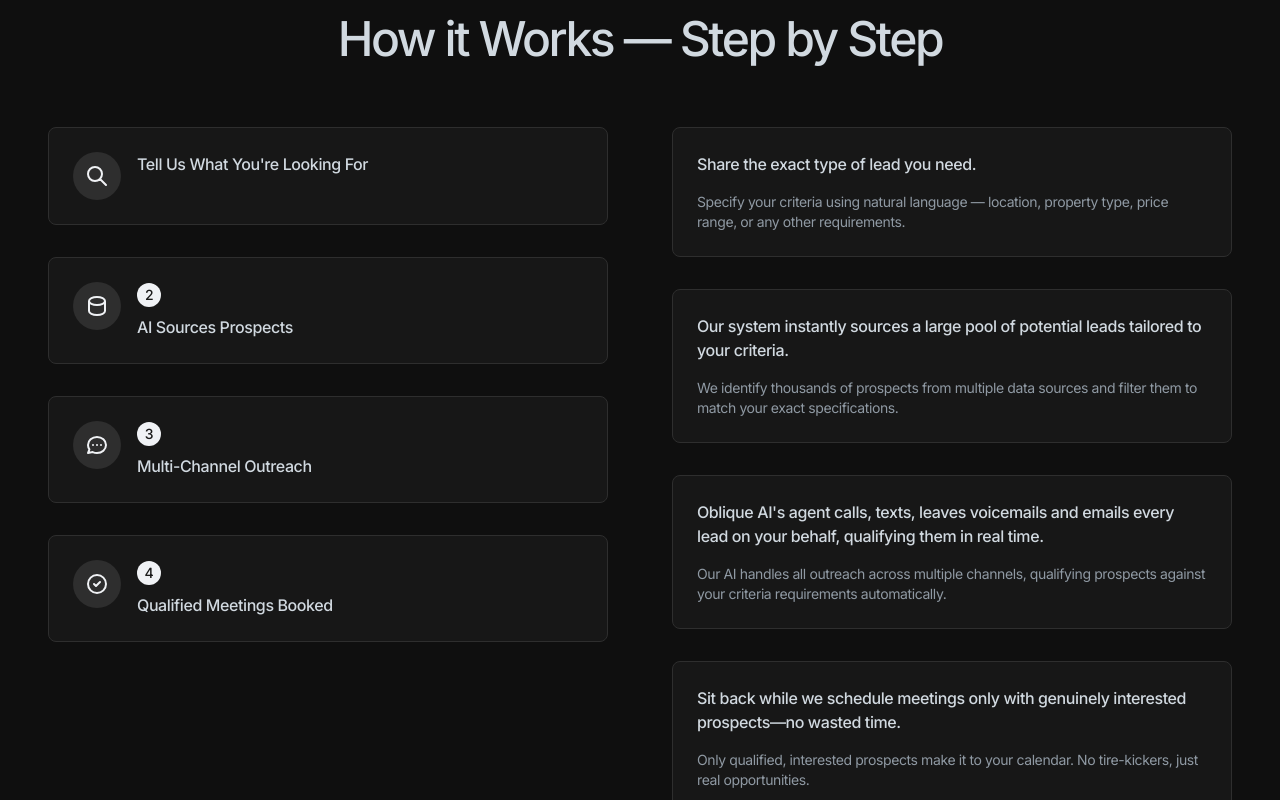
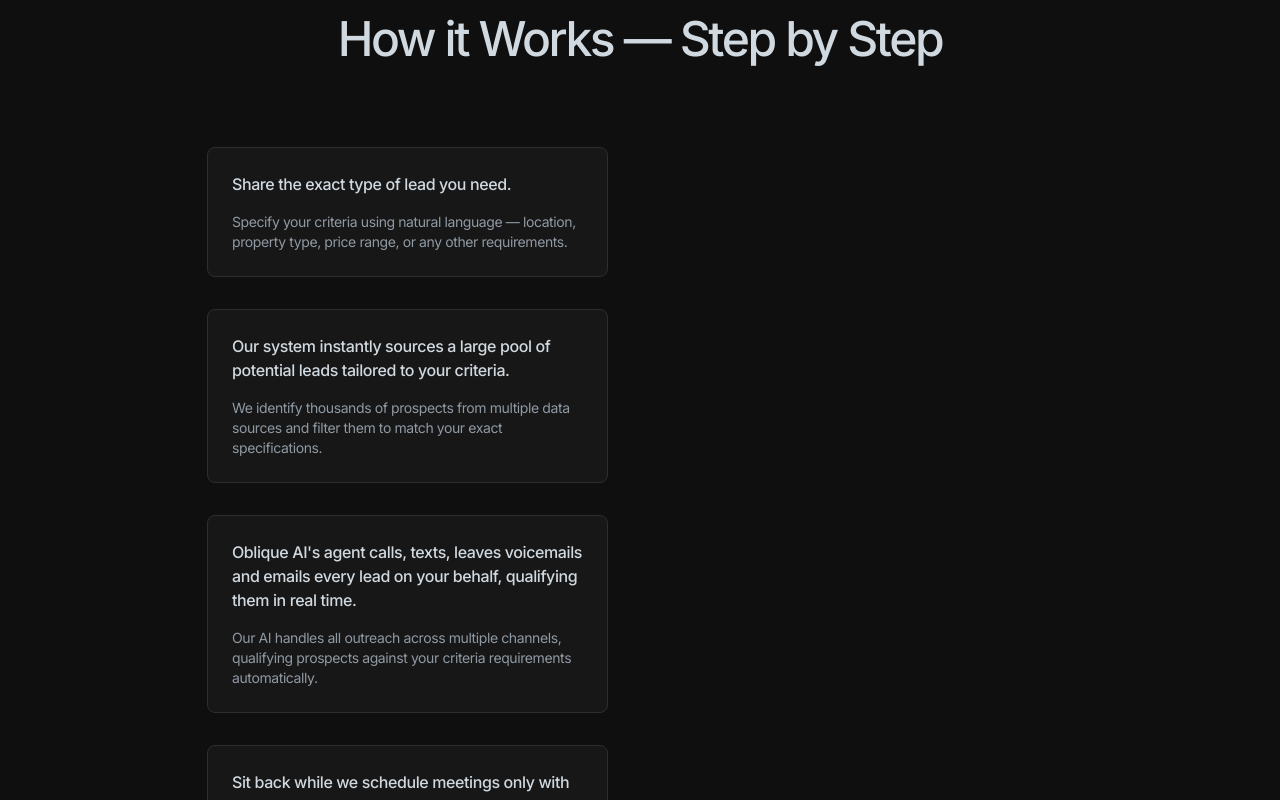
Before and after one commit to Cornelius14/theobliqueai, a React (Vite) app: page / in a window 1280 px wide. Shown: the part 1680-2480 px from the top of the page. Built offline with nearby package versions, Linux system fonts and the light colour scheme.

Commit message:
Visual edit in Lovable

```diff
--- a/src/components/HowItWorks.tsx
+++ b/src/components/HowItWorks.tsx
@@ -8,56 +8,8 @@ const HowItWorks = () => {
           </h2>
         </div>
 
-        <div className="grid lg:grid-cols-2 gap-16 items-start">
-          <div className="space-y-6 md:space-y-8">
-            <div className="p-6 rounded-lg bg-card border border-border flex items-start gap-4">
-              <div className="h-12 w-12 rounded-full bg-primary/10 flex items-center justify-center flex-shrink-0">
-                <svg className="h-6 w-6 text-primary" fill="none" stroke="currentColor" viewBox="0 0 24 24">
-                  <path strokeLinecap="round" strokeLinejoin="round" strokeWidth={2} d="M21 21l-6-6m2-5a7 7 0 11-14 0 7 7 0 0114 0z" />
-                </svg>
-              </div>
-              <div>
+        <div className="grid lg:grid-cols-2 gap-16 items-start py-[20px] px-[26px] mx-[133px]">
 
-                <h3 className="font-medium text-foreground how-title">Tell Us What You're Looking For</h3>
-              </div>
-            </div>
-
-            <div className="p-6 rounded-lg bg-card border border-border flex items-start gap-4">
-              <div className="h-12 w-12 rounded-full bg-primary/10 flex items-center justify-center flex-shrink-0">
-                <svg className="h-6 w-6 text-primary" fill="none" stroke="currentColor" viewBox="0 0 24 24">
-                  <path strokeLinecap="round" strokeLinejoin="round" strokeWidth={2} d="M4 7v10c0 2.21 3.582 4 8 4s8-1.79 8-4V7M4 7c0 2.21 3.582 4 8 4s8-1.79 8-4M4 7c0-2.21 3.582-4 8-4s8 1.79 8 4" />
-                </svg>
-              </div>
-              <div>
-                <span className="inline-flex items-center justify-center w-6 h-6 bg-primary text-primary-foreground rounded-full text-sm font-medium mb-2">2</span>
-                <h3 className="font-medium text-foreground how-title">AI Sources Prospects</h3>
-              </div>
-            </div>
-
-            <div className="p-6 rounded-lg bg-card border border-border flex items-start gap-4">
-              <div className="h-12 w-12 rounded-full bg-primary/10 flex items-center justify-center flex-shrink-0">
-                <svg className="h-6 w-6 text-primary" fill="none" stroke="currentColor" viewBox="0 0 24 24">
-                  <path strokeLinecap="round" strokeLinejoin="round" strokeWidth={2} d="M8 12h.01M12 12h.01M16 12h.01M21 12c0 4.418-4.03 8-9 8a9.863 9.863 0 01-4.255-.949L3 20l1.395-3.72C3.512 15.042 3 13.574 3 12c0-4.418 4.03-8 9-8s9 3.582 9 8z" />
-                </svg>
-              </div>
-              <div>
-                <span className="inline-flex items-center justify-center w-6 h-6 bg-primary text-primary-foreground rounded-full text-sm font-medium mb-2">3</span>
-                <h3 className="font-medium text-foreground how-title">Multi-Channel Outreach</h3>
-              </div>
-            </div>
-
-            <div className="p-6 rounded-lg bg-card border border-border flex items-start gap-4">
-              <div className="h-12 w-12 rounded-full bg-primary/10 flex items-center justify-center flex-shrink-0">
-                <svg className="h-6 w-6 text-primary" fill="none" stroke="currentColor" viewBox="0 0 24 24">
-                  <path strokeLinecap="round" strokeLinejoin="round" strokeWidth={2} d="M9 12l2 2 4-4m6 2a9 9 0 11-18 0 9 9 0 0118 0z" />
-                </svg>
-              </div>
-              <div>
-                <span className="inline-flex items-center justify-center w-6 h-6 bg-primary text-primary-foreground rounded-full text-sm font-medium mb-2">4</span>
-                <h3 className="font-medium text-foreground how-title">Qualified Meetings Booked</h3>
-              </div>
-            </div>
-          </div>
 
           {/* Right column with details */}
           <div className="space-y-6 md:space-y-8">
```
